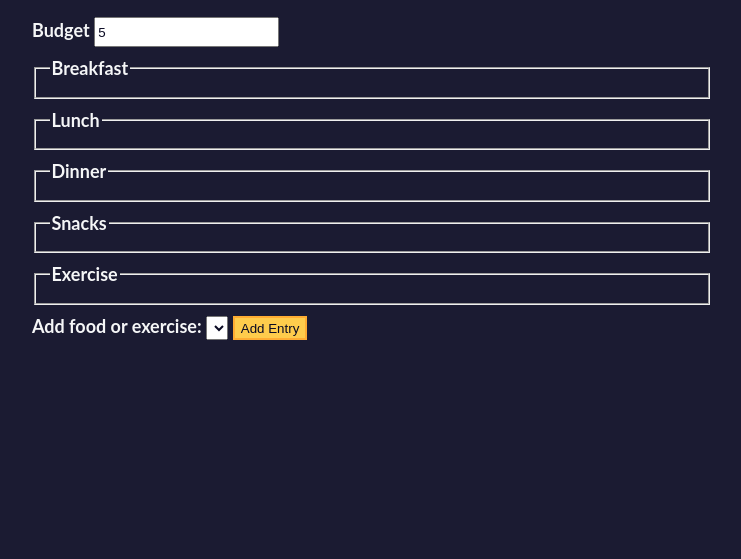
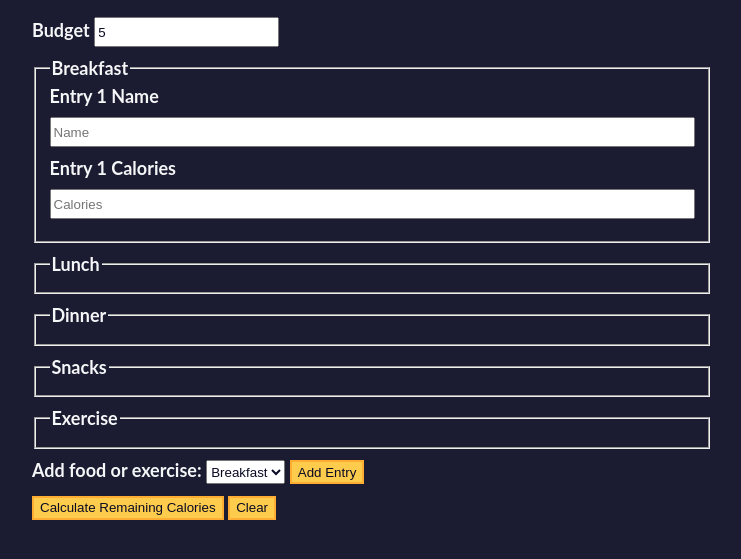
Before and after one commit to AShvab/code-camp, a plain HTML site: page Calorie Counter/index.html in a window 1280 px wide. Both pictures are taken after typing "5" into the empty fields and a click on the button "Add Entry". Shown: the part 67-626 px from the top of the page, without its empty margins (268-1009 px from the left). Drawn offline with Linux system fonts and the light colour scheme.

Commit message:
added add Entry logic

```diff
--- a/Calorie Counter/index.html
+++ b/Calorie Counter/index.html
@@ -42,12 +42,26 @@
           <div class="controls">
             <span>
               <label for="entry-dropdown">Add food or exercise:</label>
-              <select id="entry-dropdown" name="options"></select>
-              <button id="add-entry" type="button">Add Entry</button>
+              <select id="entry-dropdown" name="options">
+                <option value="breakfast" selected>Breakfast</option>
+                <option value="lunch">Lunch</option>
+                <option value="dinner">Dinner</option>
+                <option value="snacks">Snacks</option>
+                <option value="exercise">Exercise</option>
+              </select>
+              <button type="button" id="add-entry">Add Entry</button>
             </span>
           </div>
+          <div>
+            <button type="submit">
+              Calculate Remaining Calories
+            </button>
+            <button type="button" id="clear">Clear</button>
+          </div>
         </form>
+        <div id="output" class="output hide"></div>
       </div>
     </main>
+    <script src="./script.js"></script>
   </body>
 </html>
--- a/Calorie Counter/script.js
+++ b/Calorie Counter/script.js
@@ -0,0 +1,46 @@
+const calorieCounter = document.getElementById("calorie-counter");
+const budgetNumberInput = document.getElementById("budget");
+const entryDropdown = document.getElementById("entry-dropdown");
+const addEntryButton = document.getElementById("add-entry");
+const clearButton = document.getElementById("clear");
+const output = document.getElementById("output");
+let isError = false;
+
+function cleanInputString(str) {
+  const regex = /[+-\s]/g;
+  return str.replace(regex, "");
+}
+
+function isInvalidInput(str) {
+  const regex = /\d+e\d+/i;
+  return str.match(regex);
+}
+
+function addEntry() {
+  const targetInputContainer = document.querySelector(
+    `#${entryDropdown.value} .input-container`
+  );
+  const entryNumber =
+    targetInputContainer.querySelectorAll('input[type="text"]').length + 1;
+  const HTMLString = `
+  <label for="${entryDropdown.value}-${entryNumber}-name">Entry ${entryNumber} Name</label>
+  <input type="text" id="${entryDropdown.value}-${entryNumber}-name" placeholder="Name" />
+  <label for="${entryDropdown.value}-${entryNumber}-calories">Entry ${entryNumber} Calories</label>
+  <input
+    type="number"
+    min="0"
+    id="${entryDropdown.value}-${entryNumber}-calories"
+    placeholder="Calories"
+  />`;
+  targetInputContainer.insertAdjacentHTML("beforeend", HTMLString);
+}
+
+function getCaloriesFromInputs(list) {
+  let calories = 0;
+
+  for (let i = 0; i < list.length; i++) {
+    let currVal = list[i].value;
+  }
+}
+
+addEntryButton.addEventListener("click", addEntry);
```
